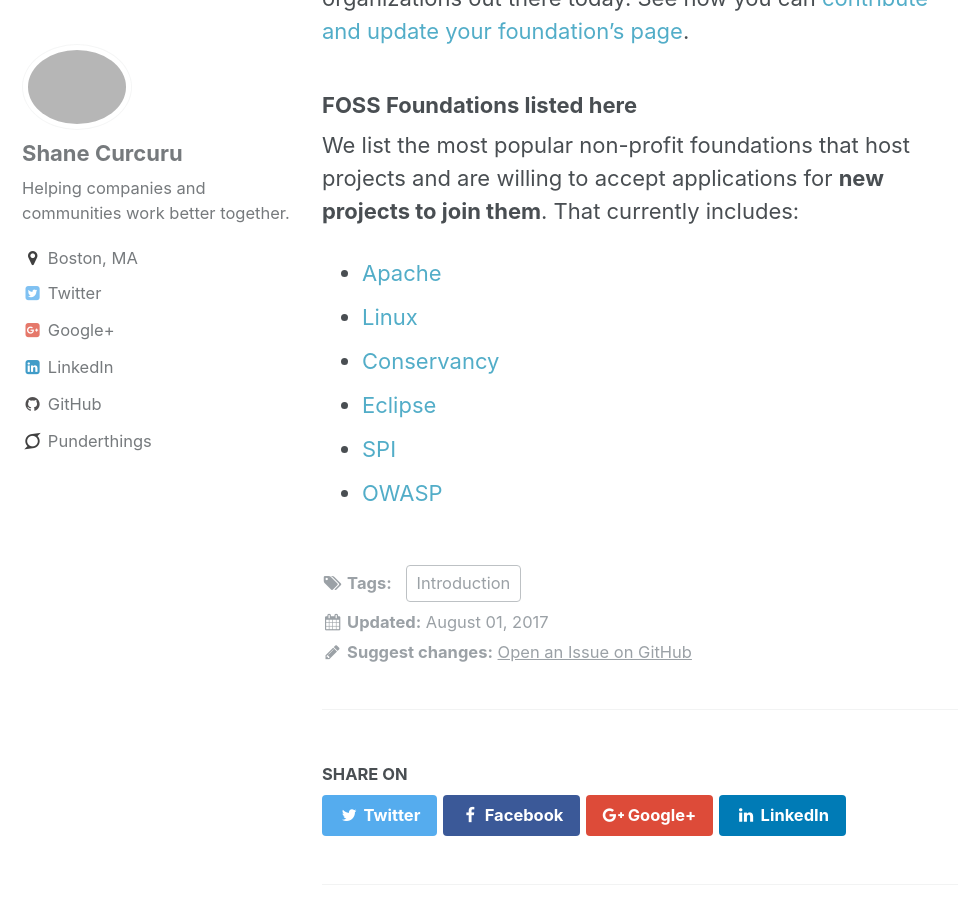
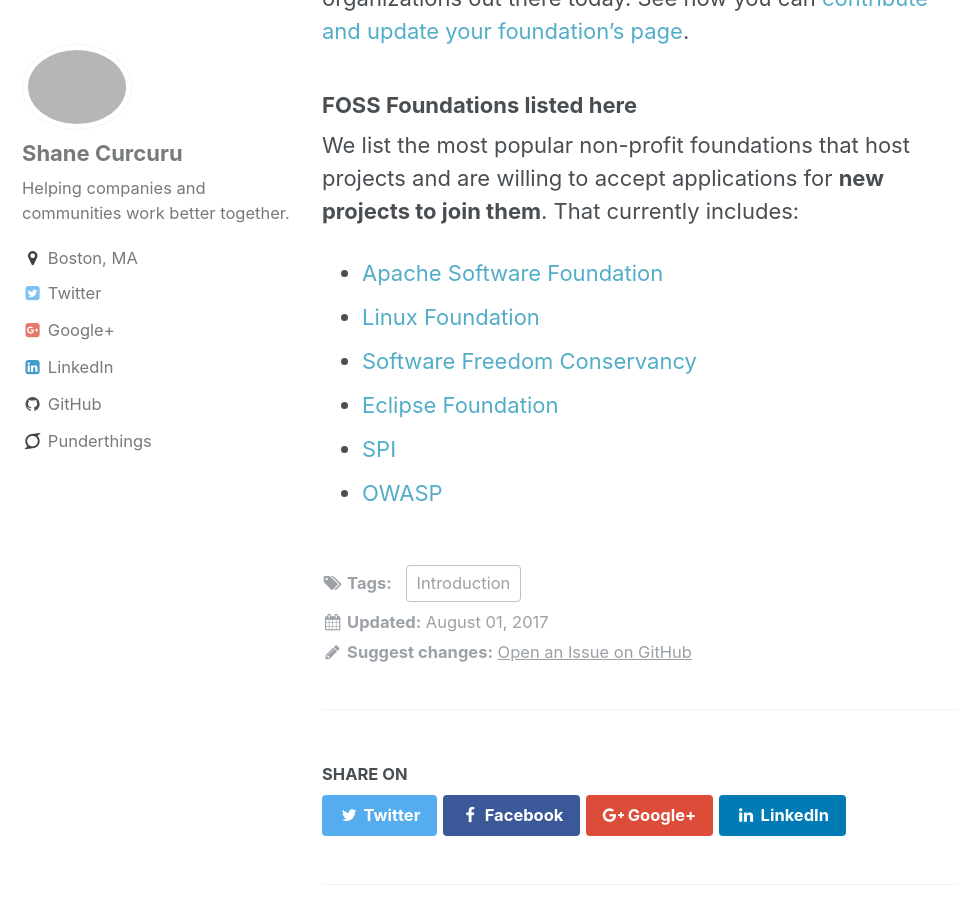
Before and after one commit to ShaneCurcuru/chooseafoundation, a Jekyll site: the page built from _posts/2017-08-01-welcome.md, in a window 1280 px wide and 900 px high, scrolled down 945 px. Shown: the whole window, without its empty margins (0-967 px from the left). Built offline with Jekyll 4.4.1, drawn with Linux system fonts in a browser that asks for light colours.

Commit message:
Avoid ambiguity when refering to foundations
Since the list here is in the body, not sidebar, use full names

```diff
--- a/_posts/2017-08-01-welcome.md
+++ b/_posts/2017-08-01-welcome.md
@@ -26,10 +26,10 @@
 We list the most popular non-profit foundations that host projects and are willing to accept applications for **new projects to join them**.  That currently includes:
 
 <ul>
-  <li><a href="{{ '/foundations/apache' | absolute_url }}">Apache</a></li>
-  <li><a href="{{ '/foundations/linux' | absolute_url }}">Linux</a></li>
-  <li><a href="{{ '/foundations/conservancy' | absolute_url }}">Conservancy</a></li>
-  <li><a href="{{ '/foundations/eclipse' | absolute_url }}">Eclipse</a></li>
+  <li><a href="{{ '/foundations/apache' | absolute_url }}">Apache Software Foundation</a></li>
+  <li><a href="{{ '/foundations/linux' | absolute_url }}">Linux Foundation</a></li>
+  <li><a href="{{ '/foundations/conservancy' | absolute_url }}">Software Freedom Conservancy</a></li>
+  <li><a href="{{ '/foundations/eclipse' | absolute_url }}">Eclipse Foundation</a></li>
   <li><a href="{{ '/foundations/spi' | absolute_url }}">SPI</a></li>
   <li><a href="{{ '/foundations/owasp' | absolute_url }}">OWASP</a></li>
 </ul>
```
